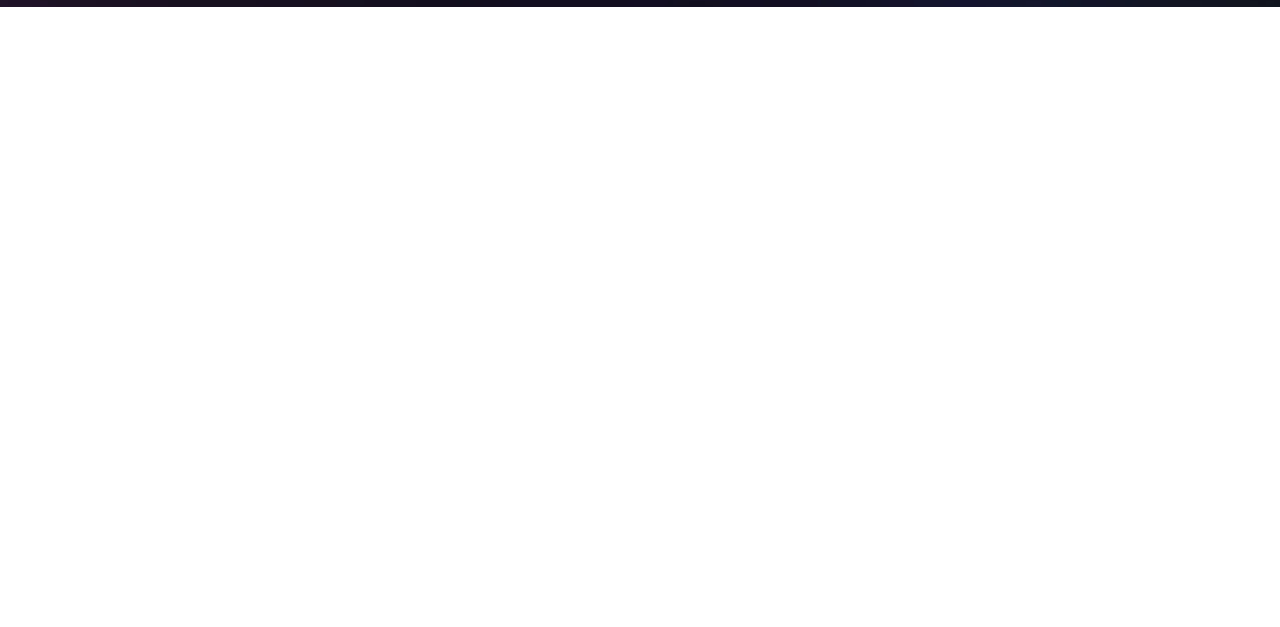
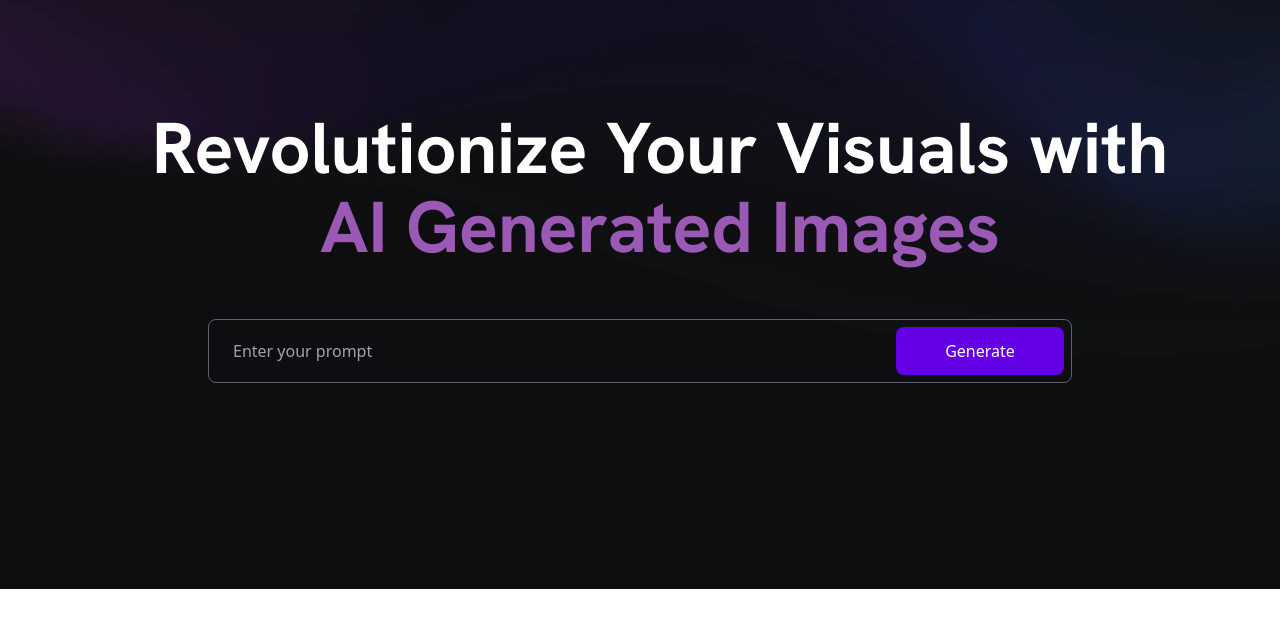
Before and after one commit to raiyan1999j/raiyanXCloud, a plain HTML site: page index.html in a window 1280 px wide. Shown: the part 91-718 px from the top of the page. Drawn offline with nearby package versions, Linux system fonts and the light colour scheme.

Commit message:
banner - fixed width ui

```diff
--- a/index.html
+++ b/index.html
@@ -7,7 +7,7 @@
     <!-- googel-fonts -->
     <link rel="preconnect" href="https://fonts.googleapis.com">
     <link rel="preconnect" href="https://fonts.gstatic.com" crossorigin>
-    <link href="https://fonts.googleapis.com/css2?family=Hanken+Grotesk:ital,wght@0,100..900;1,100..900&display=swap" rel="stylesheet">
+    <link href="https://fonts.googleapis.com/css2?family=Hanken+Grotesk:ital,wght@0,100..900;1,100..900&family=Inter:ital,opsz,wght@0,14..32,100..900;1,14..32,100..900&display=swap" rel="stylesheet">
     <!-- font-awesome -->
     <script src="https://kit.fontawesome.com/f1458b3047.js" crossorigin="anonymous"></script>
     <!-- main-css -->
@@ -63,7 +63,7 @@
          </nav>
         <!-- navbar-finish -->
          <!-- responsiveNav-start -->
-        <nav class="mobileS:block w-[300px] h-[98px] mx-auto overflow-hidden hidden">
+        <nav class="mobileS:block mobileS:w-[300px] h-[98px] mx-auto overflow-hidden hidden">
             <div class="group">
                 <span>
                     <i class="fa-solid fa-bars text-white text-3xl"></i>
@@ -93,6 +93,28 @@
             </div>
         </nav>
         <!-- responsiveNav-finish -->
+        <!-- bannerArea-start -->
+         <section class="pt-[102px] pb-[206px]">
+            <div class="w-[1320px] mx-auto">
+                <h1 class="hanken font-bold text-[72px] leading-[79.2px] text-center text-[#FFFFFF]">
+                    Revolutionize Your Visuals with <span class="block text-[#9b59b6]"> AI Generated Images</span>
+                </h1>
+            </div>
+            <div class="w-[864px] mx-auto mt-[52px]">
+                <div class="relative w-full h-16">
+                    <div class="absolute h-full w-full">
+                        <input type="text" class="bg-transparent w-full h-full font-normal leading-4 inter text-[#79767fcc] border border-[#79767fcc] rounded-lg pl-6" placeholder="Enter your prompt">
+                    </div>
+                    <div class="absolute h-12 w-[168px] right-2 top-2">
+                        <button class="capitalize bg-[#6400E6] rounded-lg text-[#FFFFFF] w-full h-full flex justify-center items-center">
+                            generate
+                        </button>
+                    </div>
+                </div>
+            </div>
+         </section>
+
+        <!-- bannerArea-finish -->
      </header>
     <!-- headerArea-finish -->
 
--- a/resource/css/style.css
+++ b/resource/css/style.css
@@ -6,6 +6,9 @@
     .hanken {
         font-family: "Hanken Grotesk", serif;
       }
+    .inter{
+      font-family: "Inter", serif;
+    }
       .headerBg{
         background:url('../image/header.png');
       }
```
